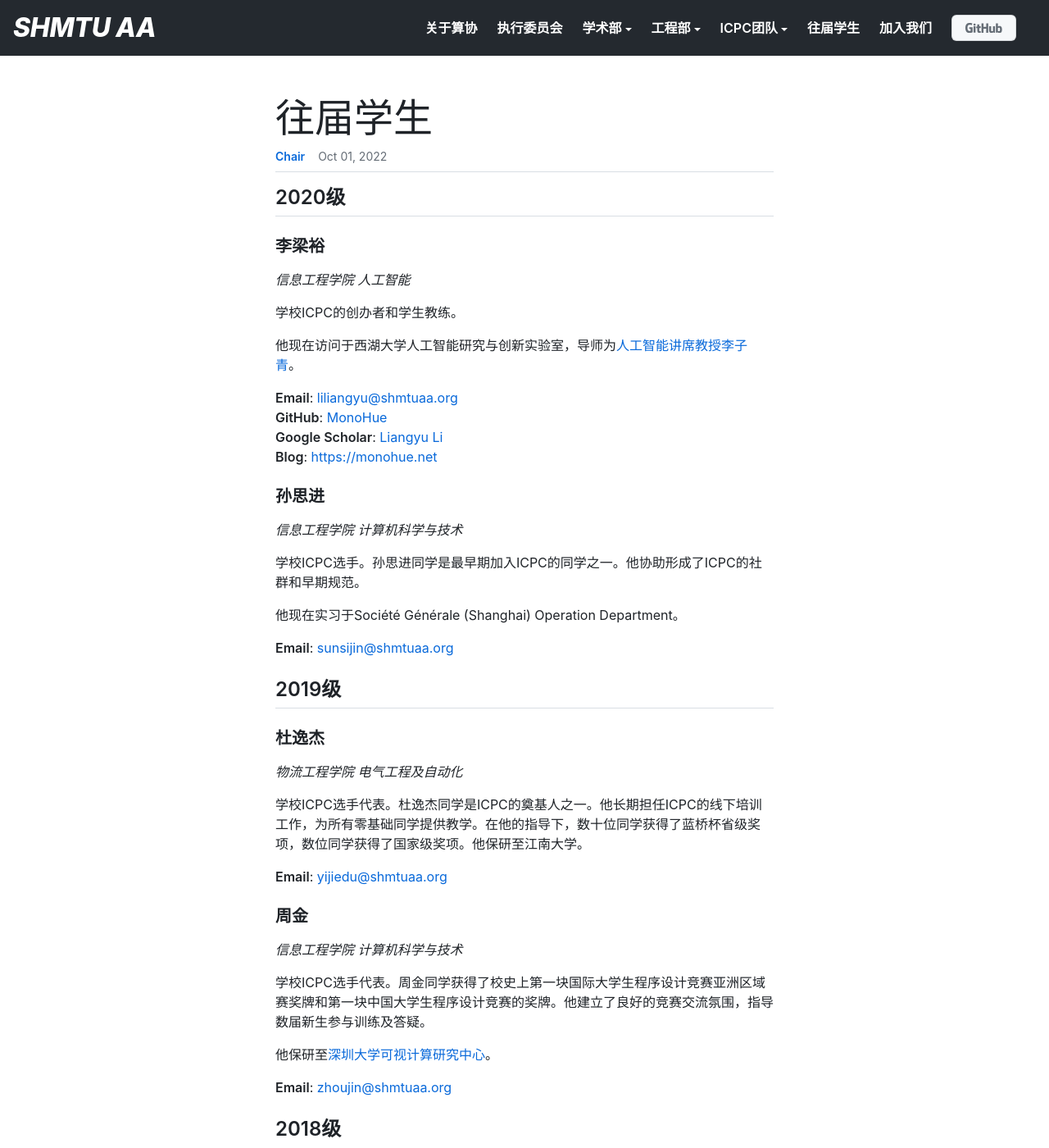
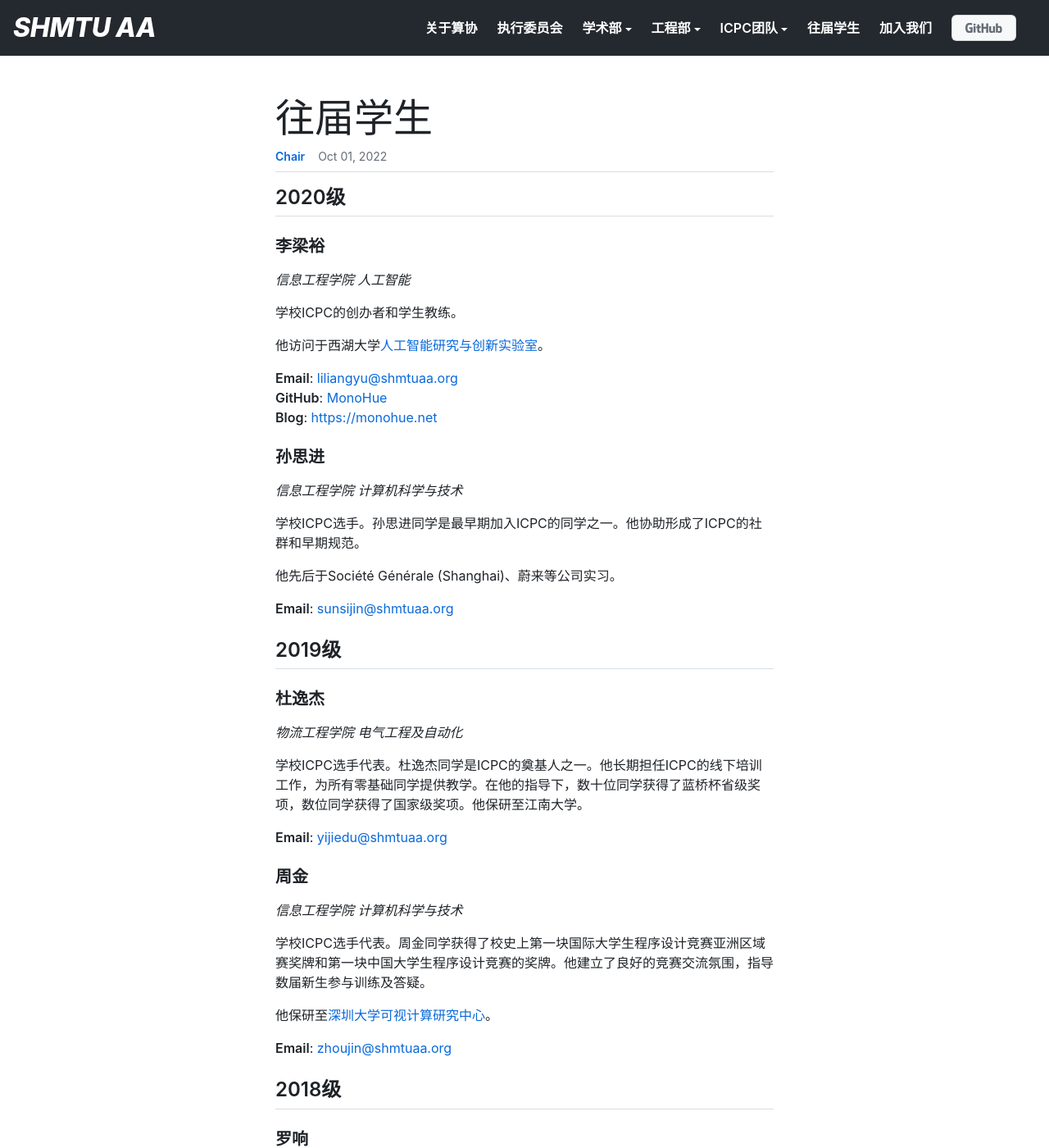
Before and after one commit to shmtuaa/shmtuaa.org, a Jekyll site: the page built from _posts/2022-10-01-MAIN-fellow.md, in a window 1280 px wide and 1400 px high. Shown: the whole window at 82% size. Built offline with Jekyll 4.4.1, drawn with Linux system fonts in a browser that asks for light colours.

Commit message:
upd fellow docs

```diff
--- a/_posts/2022-10-01-MAIN-fellow.md
+++ b/_posts/2022-10-01-MAIN-fellow.md
@@ -14,11 +14,10 @@ _信息工程学院 人工智能_
 
 学校ICPC的创办者和学生教练。
 
-他现在访问于西湖大学人工智能研究与创新实验室，导师为[人工智能讲席教授李子青](https://www.westlake.edu.cn/ffaculty/stan-zq-li.html)。
+他访问于西湖大学[人工智能研究与创新实验室](https://www.westlake.edu.cn/ffaculty/stan-zq-li.html)。
 
 **Email**: [liliangyu@shmtuaa.org](mailto:liliangyu@shmtuaa.org)
 **GitHub**: [MonoHue](https://github.com/MonoHue)
-**Google Scholar**: [Liangyu Li](https://scholar.google.com/citations?user=AcMka74AAAAJ)
 **Blog**: [https://monohue.net](https://me.monohue.net)
 
 ### 孙思进
@@ -27,7 +26,7 @@ _信息工程学院 计算机科学与技术_
 
 学校ICPC选手。孙思进同学是最早期加入ICPC的同学之一。他协助形成了ICPC的社群和早期规范。
 
-他现在实习于Société Générale (Shanghai) Operation Department。
+他先后于Société Générale (Shanghai)、蔚来等公司实习。
 
 **Email**: [sunsijin@shmtuaa.org](mailto:sunsijin@shmtuaa.org)
 
```
Also changed, not shown: other parts of _posts/2022-10-01-MAIN-fellow.md (+1 -1 lines).
